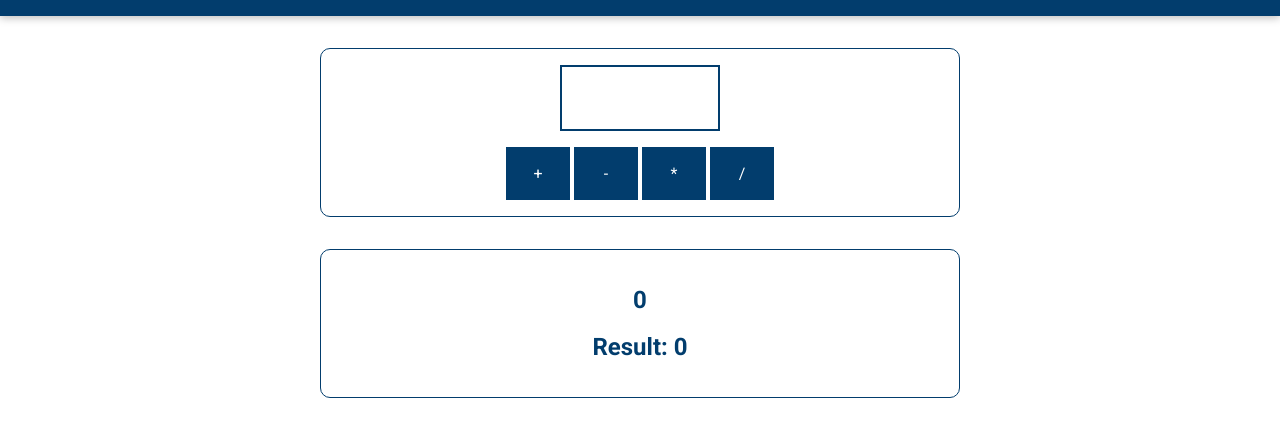
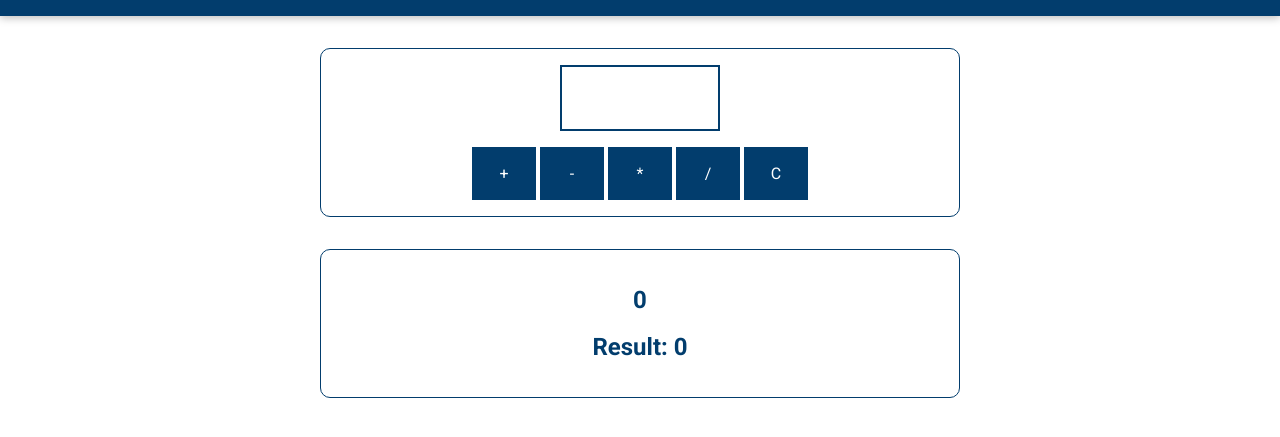
Before and after one commit to tsingune/calculator, a plain HTML site: page index.html in a window 1280 px wide. Shown: the part 97-534 px from the top of the page. Drawn offline with Linux system fonts and the light colour scheme.

Commit message:
Update index.html
added a clear button for input field

```diff
--- a/index.html
+++ b/index.html
@@ -23,6 +23,9 @@
         <button type="button" id="btn-subtract">-</button>
         <button type="button" id="btn-multiply">*</button>
         <button type="button" id="btn-divide">/</button>
+        <button onclick=
+            "document.getElementById(
+             'input-number').value = ''">C</button>
       </div>
     </section>
     <section id="results">
```
